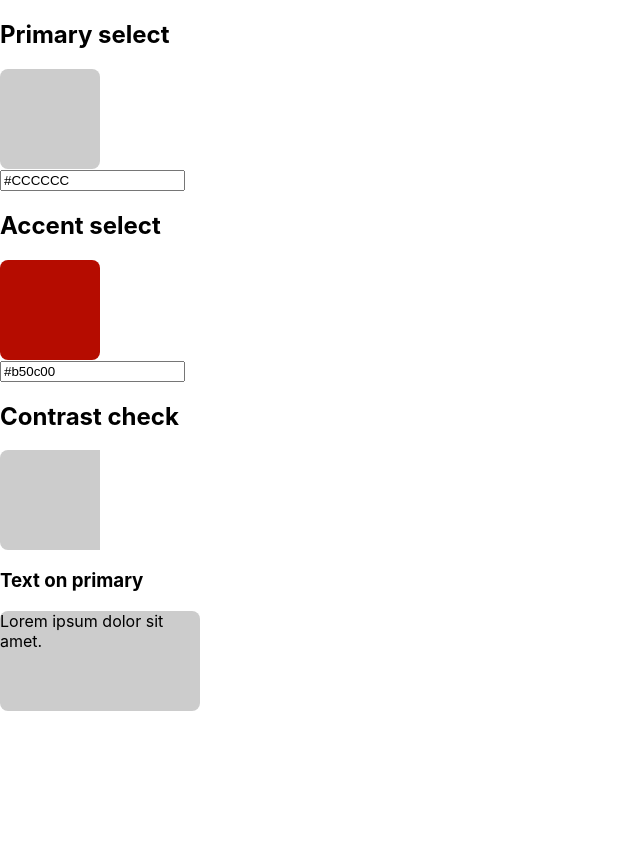
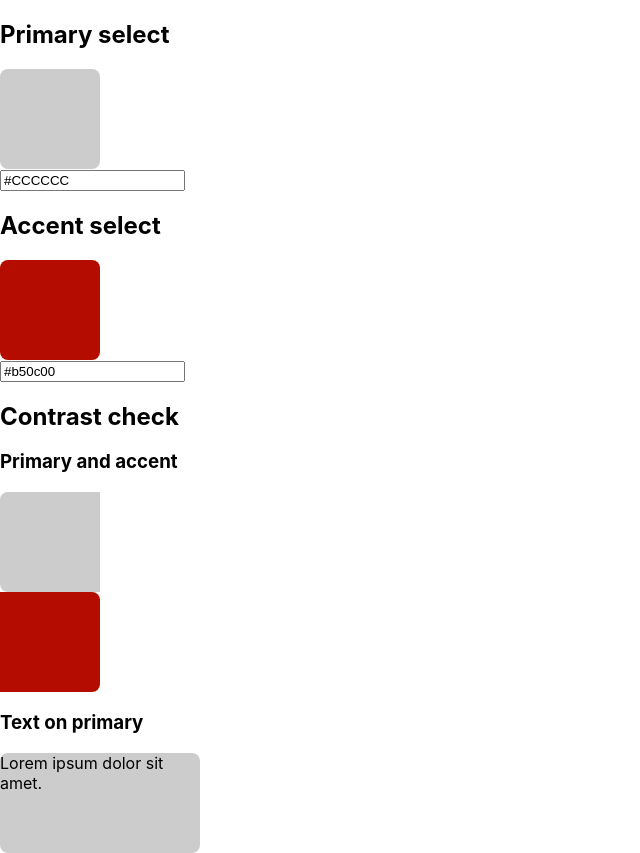
Before and after one commit to cagloria/palette-contrast, a React (Create React App) app: page / in a window 1280 px wide. Shown: the whole page, without its empty margins (0-640 px from the left). Before the commit the page ends 800 px from the top, so only its background shows below. Built offline with nearby package versions, Linux system fonts and the light colour scheme.

Commit message:
Added accent to graphic contrast panel

```diff
--- a/src/components/App.js
+++ b/src/components/App.js
@@ -22,7 +22,7 @@ function App() {
                 onPrimaryChange={handlePrimaryChange}
             />
             <AccentSelect color={accent} onAccentChange={handleAccentChange} />
-            <Contrast primary={primary} />
+            <Contrast primary={primary} accent={accent} />
         </div>
     );
 }
--- a/src/components/Contrast.js
+++ b/src/components/Contrast.js
@@ -2,11 +2,13 @@ import React from "react";
 import GraphicContrast from "./GraphicContrast";
 import TextContrast from "./TextContrast";
 
-function Contrast({ primary }) {
+function Contrast({ primary, accent }) {
     return (
         <section className="contrast">
             <h2>Contrast check</h2>
-            <GraphicContrast color1={primary} />
+
+            <h3>Primary and accent</h3>
+            <GraphicContrast color1={primary} color2={accent} />
 
             <h3>Text on primary</h3>
             <TextContrast bgColor={primary} />
--- a/src/components/GraphicContrast.js
+++ b/src/components/GraphicContrast.js
@@ -5,13 +5,21 @@ const Panel1 = styled.div`
     width: 100px;
     height: 100px;
     border-radius: 8px 0 0 8px;
-    background-color: ${(props) => props.color1};
+    background-color: ${(props) => props.color};
 `;
 
-function GraphicContrast({ color1 }) {
+const Panel2 = styled.div`
+    width: 100px;
+    height: 100px;
+    border-radius: 0 8px 8px 0;
+    background-color: ${(props) => props.color};
+`;
+
+function GraphicContrast({ color1, color2 }) {
     return (
         <div className="graphic-panel">
-            <Panel1 color1={color1} />
+            <Panel1 color={color1} />
+            <Panel2 color={color2} />
         </div>
     );
 }
```
